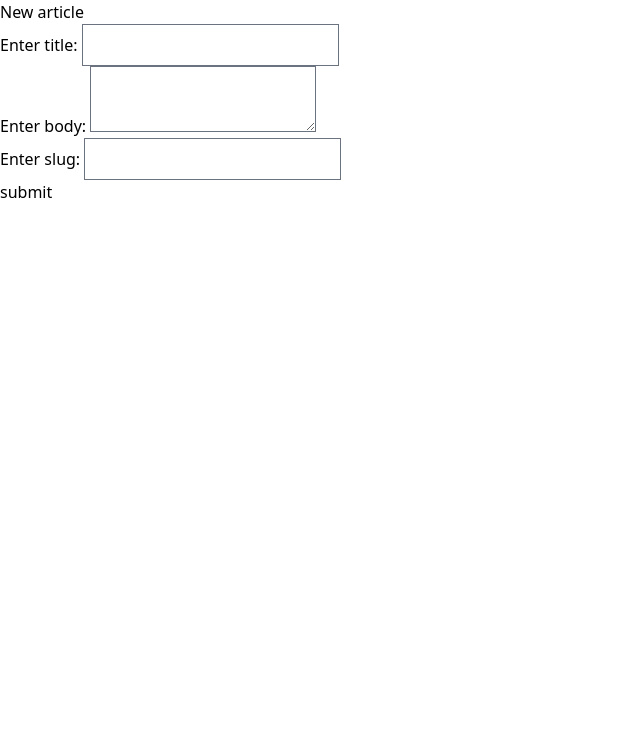
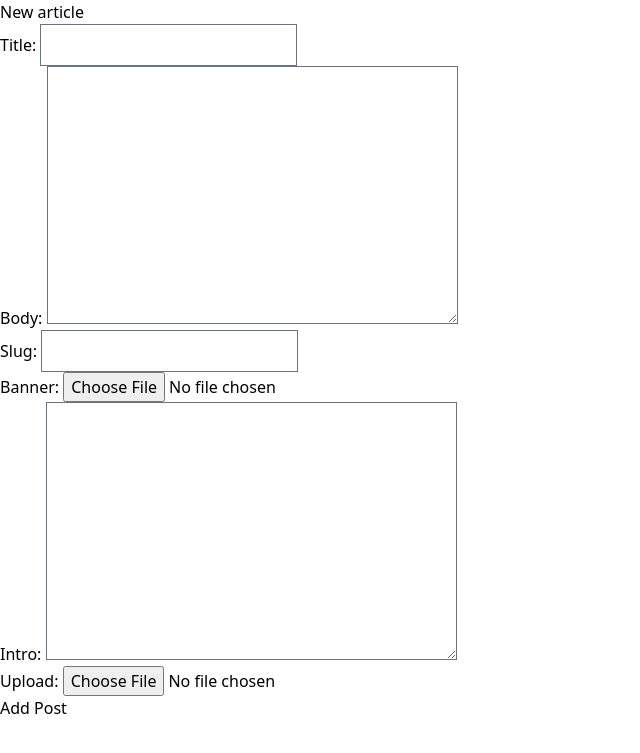
Before and after one commit to PiotrCembrowski/motopress, a Django app: page /press/post/ in a window 1280 px wide. Shown: the top 753 px of the page, without its empty margins (0-640 px from the left). Run offline with Django 5.2, Linux system fonts and the light colour scheme; a user stored in the database is signed in; some libraries are stand-ins or nearby versions.

Commit message:
post form added

```diff
--- a/motopress/press/templates/press/post.html
+++ b/motopress/press/templates/press/post.html
@@ -7,19 +7,9 @@
 {% block content %}
   <h1>New article</h1>
 
-  <form action="/../../forms.py" method="post">
-    <div>
-      <label for="title">Enter title:</label>
-      <input id="title" type="text" name="title" value="" />
-    </div>
-    <div>
-      <label for="body">Enter body:</label>
-      <textarea name="body" id="body"></textarea>
-    </div>
-    <div>
-      <label for="slug">Enter slug:</label>
-      <input id="slug" type="text" name="slug" value="" />
-    </div>
-    <input type="submit" value="submit" />
+  <form action="{% url 'press:post' %}" method="post" enctype="multipart/form-data">
+    {% csrf_token %}
+    {{ form }}
+    <button type="submit" value="submit">Add Post</button>
   </form>
 {% endblock %}
--- a/motopress/press/views.py
+++ b/motopress/press/views.py
@@ -2,6 +2,7 @@ from django.shortcuts import render, redirect
 from django.contrib.auth.forms import AuthenticationForm
 from django.contrib.auth import login
 from django.contrib.auth.decorators import login_required
+from . import forms
 
 # Create your views here.
 def login_view(request):
@@ -19,4 +20,5 @@ def login_view(request):
 
 @login_required(login_url="/press/login/")
 def post(request):
-    return render(request, 'press/post.html')
+    form = forms.CreateArticle()
+    return render(request, 'press/post.html', { 'form': form })
```
Also changed, not shown: motopress/db.sqlite3.
